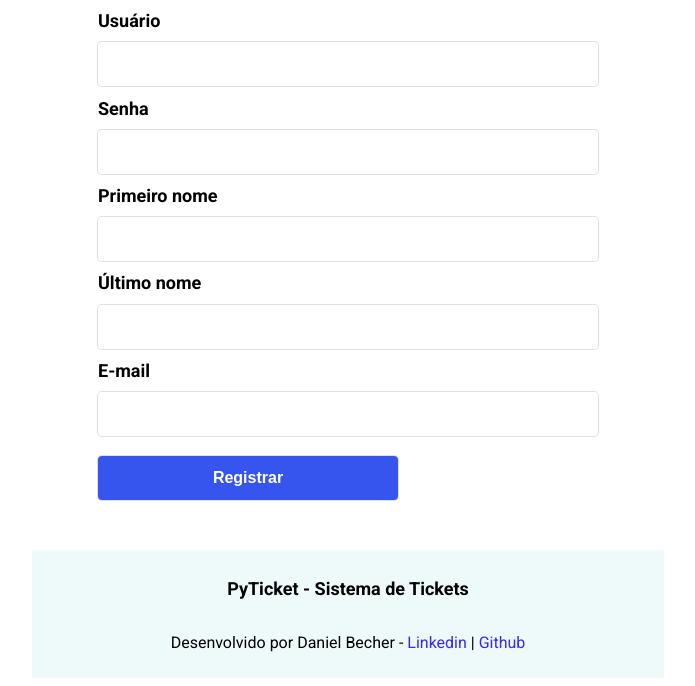
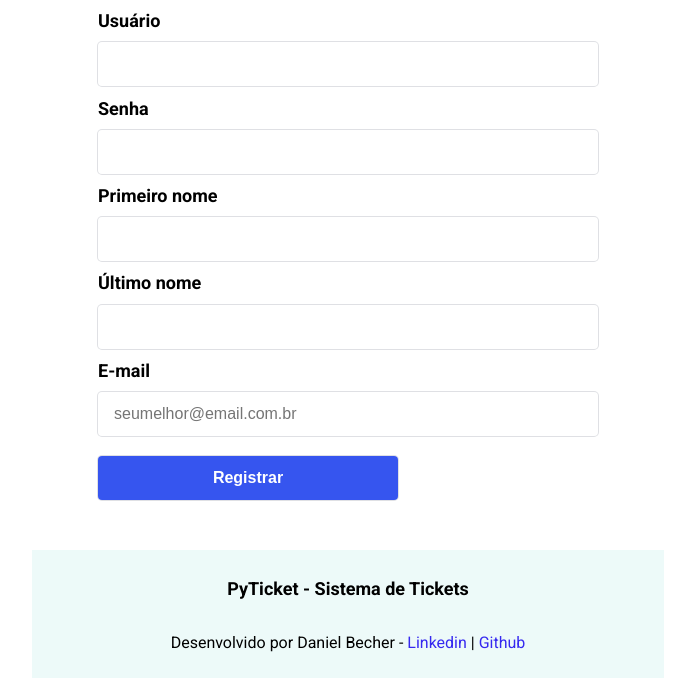
Before and after one commit to danielbecher/pyticket, a Django app: template pyticket/templates/criarusuario.html in a window 1280 px wide. Shown: the part 192-878 px from the top of the page, without its empty margins (292-987 px from the left). Run offline with Django 3.2, Linux system fonts and the light colour scheme; the template is opened without the code that fills it, so the values that code supplies are empty.

Commit message:
Validação de formulário de cadastro via html

```diff
--- a/pyticket/templates/criarusuario.html
+++ b/pyticket/templates/criarusuario.html
@@ -5,15 +5,15 @@
     <h2 class="criarusuario__titulo">Novo usuário</h2>
     <form class="criarusuario__form" action="submit" method="POST">{% csrf_token %}
             <label class="criarusuario__label">Usuário</label>
-            <input class="criarusuario__input" type="text" name="usuario">
+            <input class="criarusuario__input" type="text" name="usuario" required>
             <label class="criarusuario__label">Senha</label>
-            <input class="criarusuario__input" type="password" name="senha">
+            <input class="criarusuario__input" type="password" name="senha" required>
             <label class="criarusuario__label">Primeiro nome</label>
-            <input class="criarusuario__input" type="text" name="primeironome">
+            <input class="criarusuario__input" type="text" name="primeironome" required>
             <label class="criarusuario__label">Último nome</label>
-            <input class="criarusuario__input" type="text" name="ultimonome">
+            <input class="criarusuario__input" type="text" name="ultimonome" required>
             <label class="criarusuario__label">E-mail</label>
-            <input class="criarusuario__input" type="email" name="email">
+            <input class="criarusuario__input" type="email" name="email" required placeholder="seumelhor@email.com.br">
             <button class="criarusuario__button" type="criar_usuario">Registrar</button>
             {% for message in messages %}
                 <p class="criarusuario__erro">Erro: {{ message }}</p>
```
